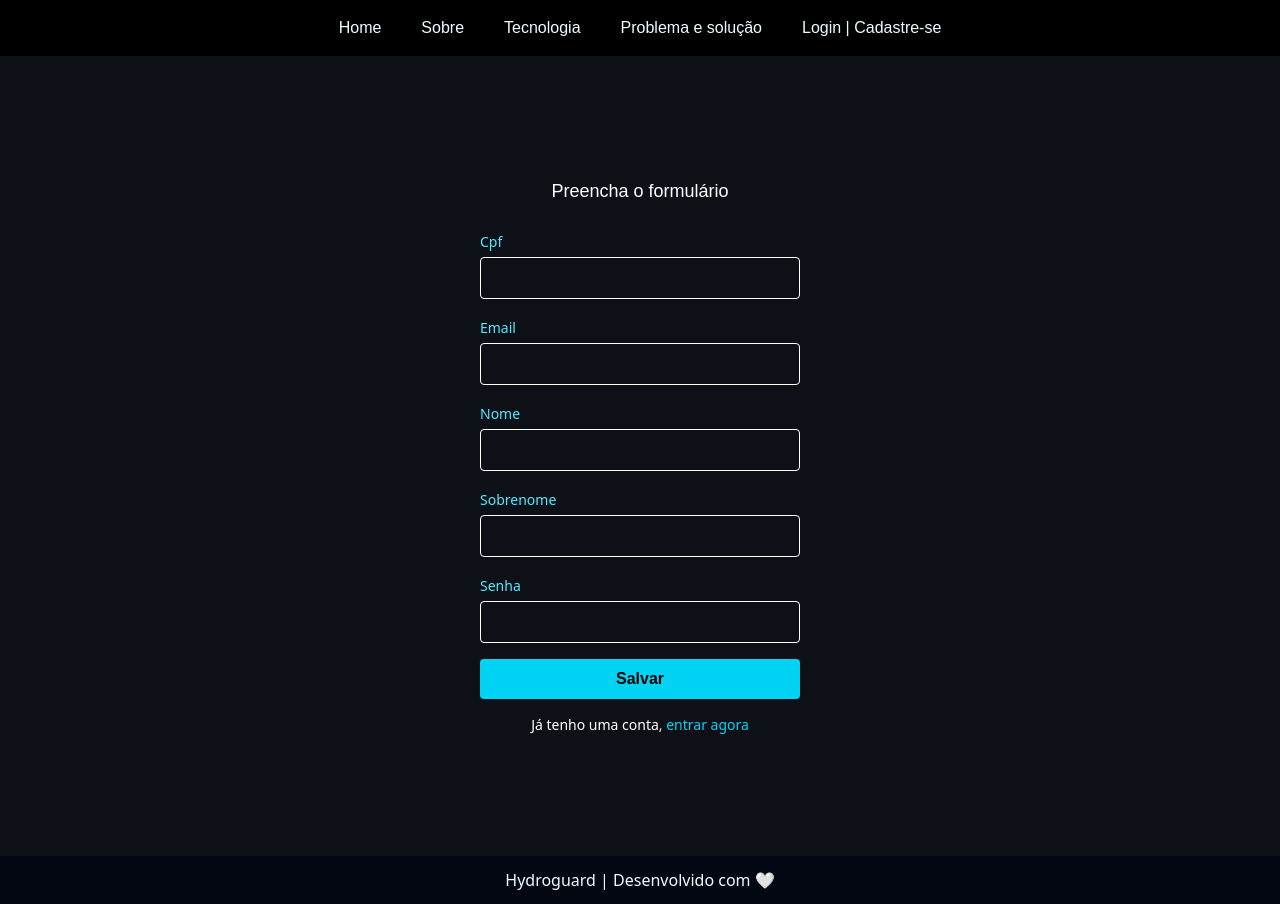
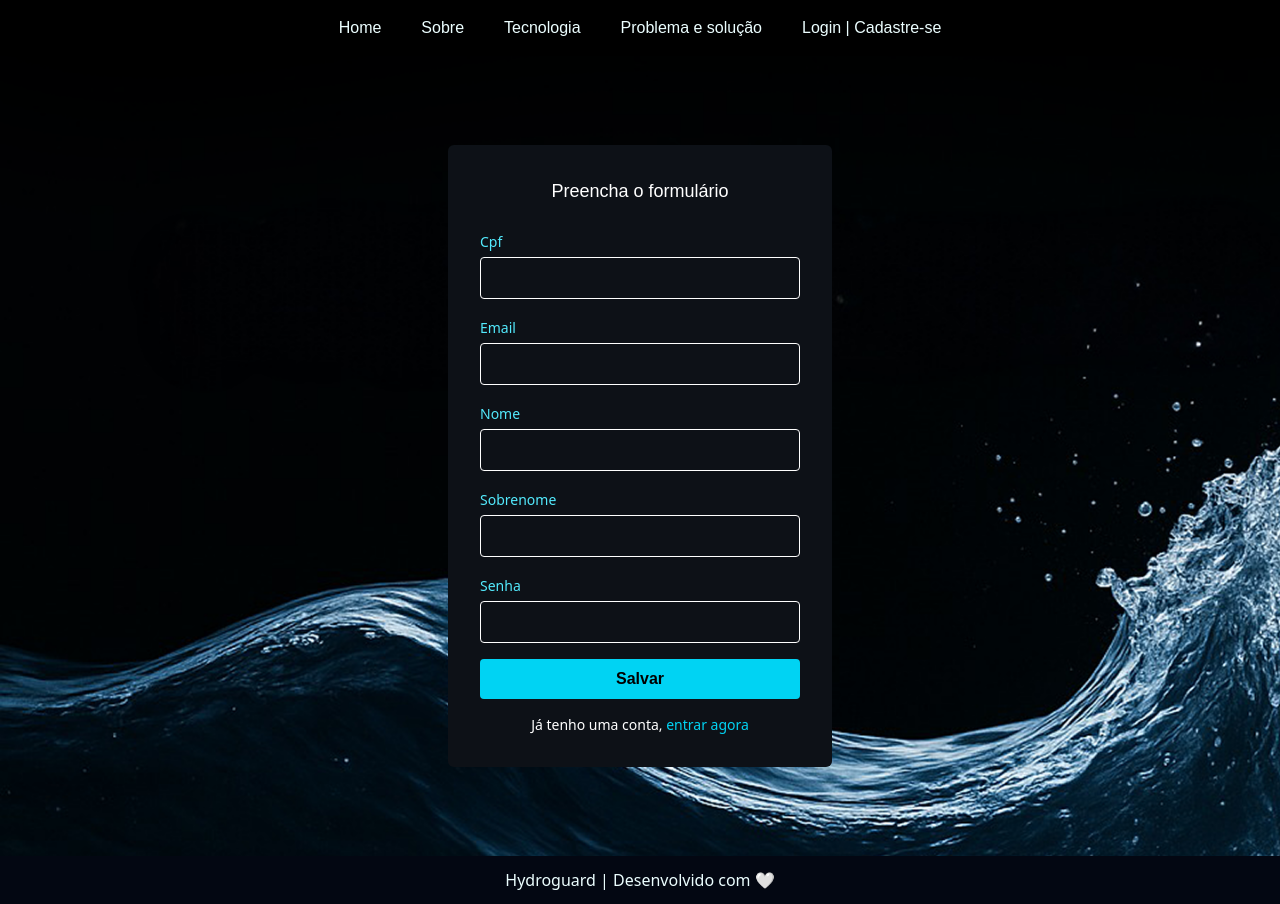
Before and after one commit to juhadja/GS-Hydroguard, a React (Vite) app: page /cadastro in a window 1280 px wide. Built offline with nearby package versions, Linux system fonts and the light colour scheme.

Commit message:
fix-cadastrar

```diff
--- a/src/Routers/Cadastrar.jsx
+++ b/src/Routers/Cadastrar.jsx
@@ -15,12 +15,13 @@ export default function Cadastro() {
         setForm({ ...form, [e.target.name]: e.target.value });
 
     const handleSubmit = () => {
+
         alert("Cadastro salvo com sucesso!");
         navigate("/login");
     };
 
     return (
-        <div className="min-h-screen bg-[#0D1117] flex items-center justify-center text-white">
+        <div className="bg-[url(./assets/background404.png)] bg-center bg-cover min-h-screen flex items-center justify-center text-white">
             <div className="bg-[#0D1117] p-8 rounded-md w-full max-w-sm">
                 <h2 className="text-lg mb-6 text-center">Preencha o formulário</h2>
 
```
